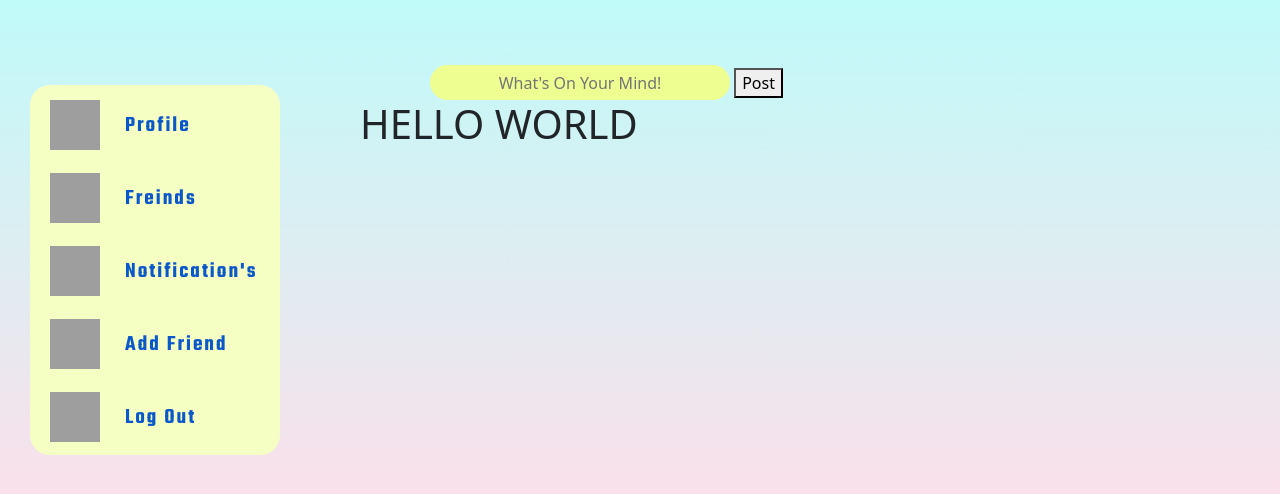
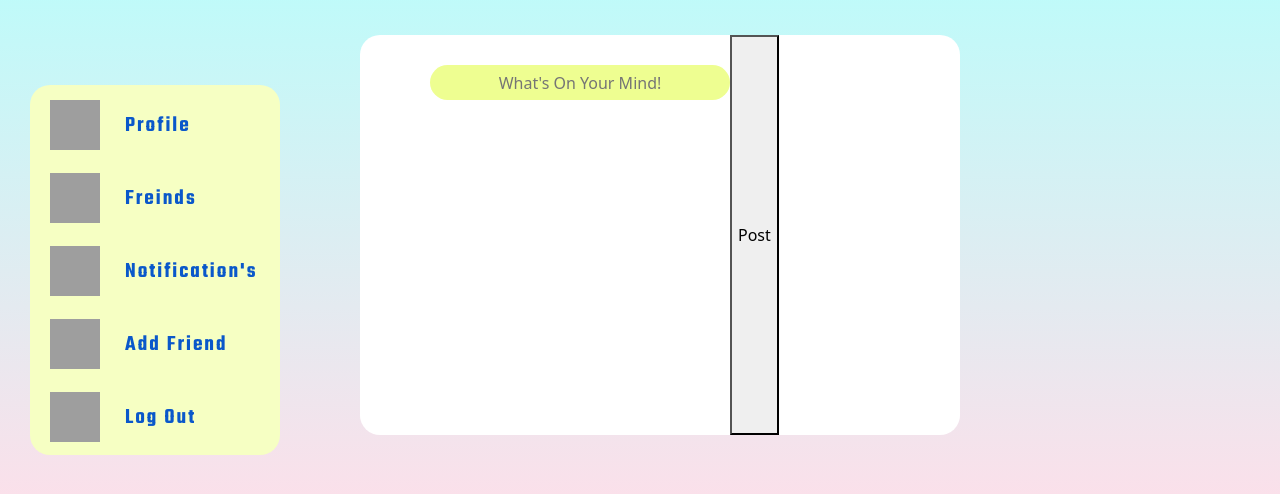
Before and after one commit to Rohankhan999/Create-post-Ui, a plain HTML site: page index.html in a window 1280 px wide. Shown: the part 90-584 px from the top of the page. Drawn offline with nearby package versions, Linux system fonts and the light colour scheme; grey boxes are pictures that could not be loaded; a web font is replaced by a local one.

Commit message:
Update index.html

```diff
--- a/index.html
+++ b/index.html
@@ -149,13 +149,11 @@
         </div>
         </aside>
     <section>
-        <!-- <div class="Posts"> -->
+        <div class="Posts">
         <input type="text" id="inputtext" placeholder="What's On Your Mind!">
         <button onclick="CreatePost()">Post</button>
-        <!-- </div> -->
-        <div id="main">
-            <h1 id="heading">HELLO WORLD</h1>
-          </div>
+        </div>
+
 
 
     </section>
```
